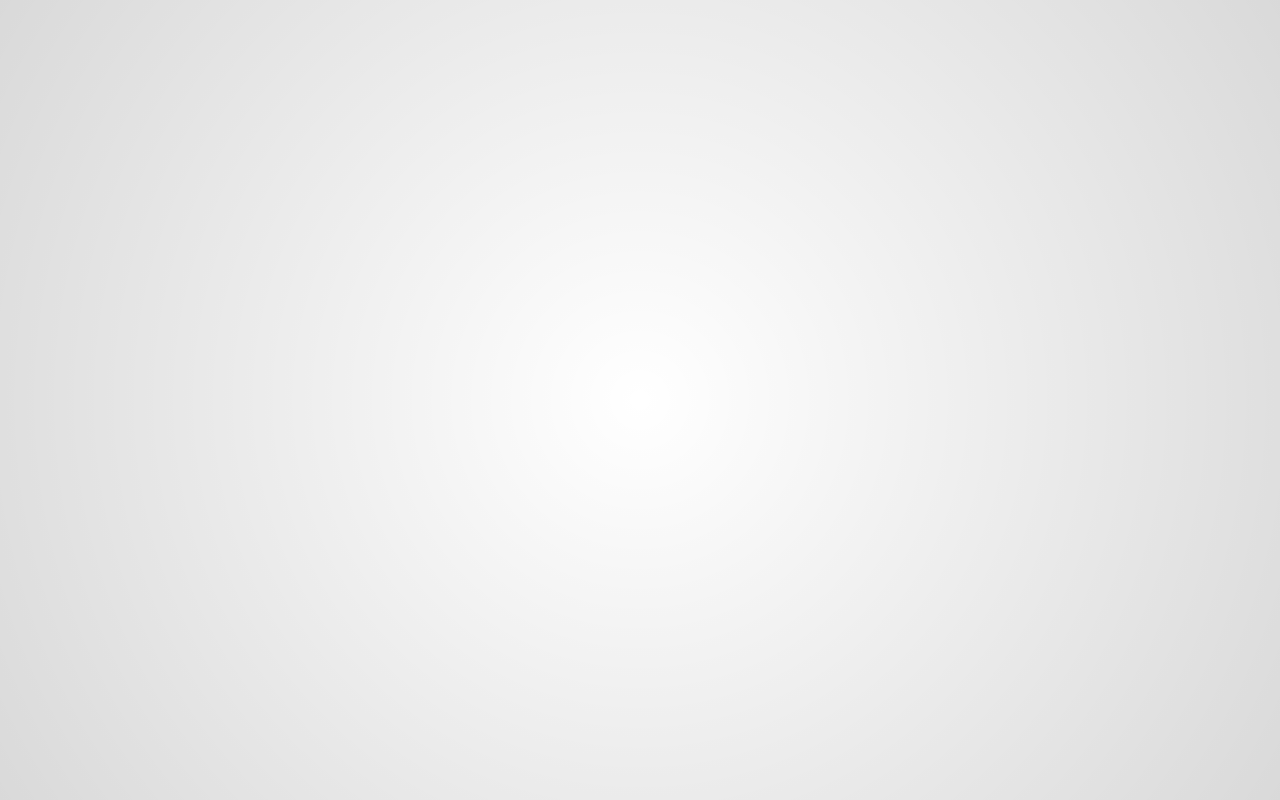
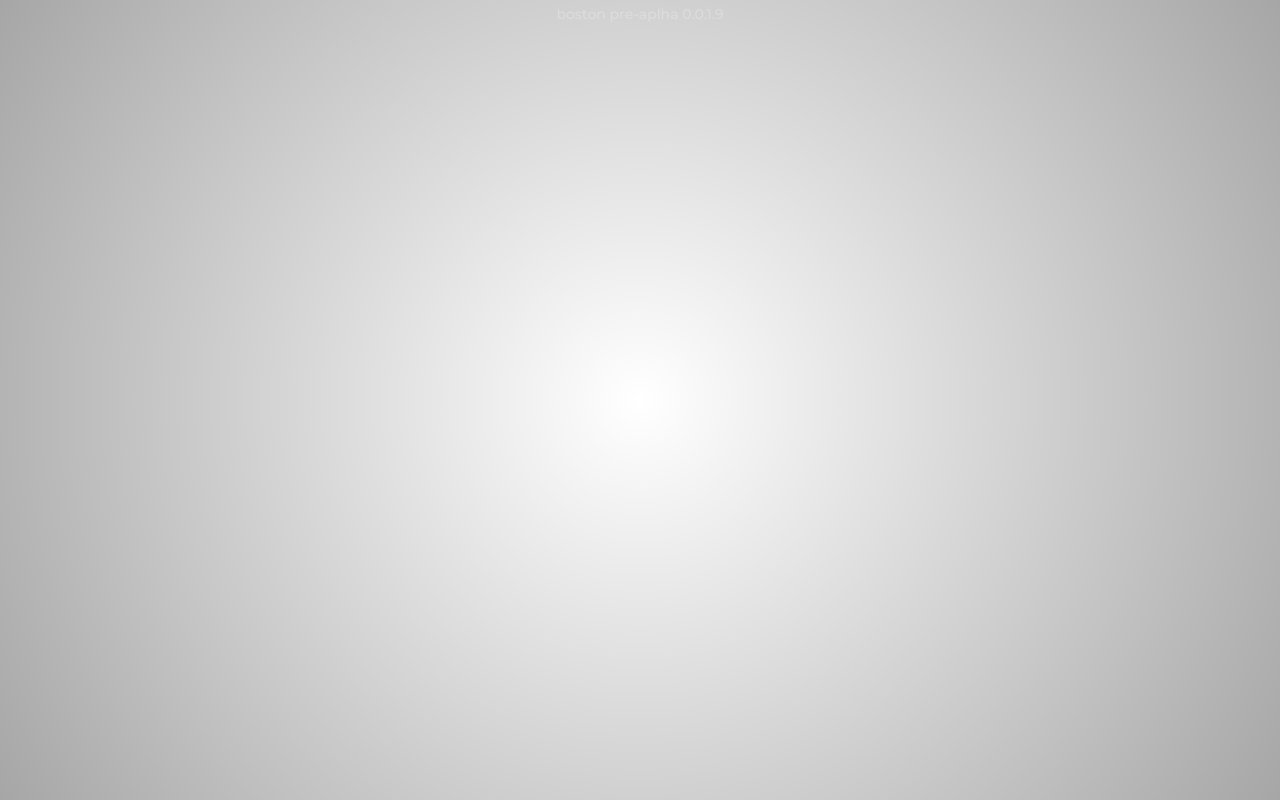
Before and after one commit to bostonrp/bostonrp, a Vue app: page / in a window 1280 px wide. Built offline with nearby package versions, Linux system fonts and the light colour scheme.

Commit message:
pre-alpha 0.0.1.9

```diff
--- a/src/server/api/Markers.ts
+++ b/src/server/api/Markers.ts
@@ -39,7 +39,7 @@ let m = new Marker({
     type: 0,
     position: new mp.Vector3(0, 0, 71),
     scale: 1,
-    color: new RGB(0, 255, 0)
-})
+    color: new RGB(37, 66, 109)
+});
 
 export default Markers;
--- a/src/server/events/playerConnect.ts
+++ b/src/server/events/playerConnect.ts
@@ -7,7 +7,7 @@ import terminal from "../modules/terminal";
 // CODE
 
 function playerConnect(player:PlayerMp) {
-    player.spawn(new mp.Vector3(0, 0, 71));
+    // player.spawn(new mp.Vector3(0, 0, 71));
 
     player.setClothes(2, 57, 0, 0);
     player.setClothes(4, 1, 0, 0);
--- a/src/web/App.vue
+++ b/src/web/App.vue
@@ -22,13 +22,13 @@ export default {
 </script>
 
 <template>
-    <div id="milkyway">
-
+    <div id="bostonrp">
+        <div class="server-build-tag">boston pre-aplha 0.0.1.9</div>
     </div>
 </template>
 
 <style lang="scss" scoped>
-#milkyway {
+#bostonrp {
     position: absolute;
 
     display: flex;
@@ -39,13 +39,28 @@ export default {
     width: 100%;
     height: 100%;
 
-    background: radial-gradient(circle at center, rgba(0, 0, 0, 0), rgb(0, 0, 0, 0.15));
+    background: radial-gradient(circle at center, rgba(0, 0, 0, 0), rgb(0, 0, 0, 0.35));
 }
 
-.test {
+.server-build-tag {
     position: absolute;
 
-    width: 100%;
-    height: 100%;
+    font-family: 'Montserrat Medium';
+    font-size: 14px;
+
+    display: flex;
+    justify-content: center;
+    align-items: center;
+
+    width: 200px;
+    height: auto;
+
+    margin: auto;
+    top: 5px;
+    left: 0;
+    right: 0;
+
+    color: #FCFCFC;
+    opacity: 0.25;
 }
 </style>
--- a/src/web/index.html
+++ b/src/web/index.html
@@ -4,7 +4,7 @@
     <meta http-equiv="Content-Type" content="text/html;charset=UTF-8" />
     <meta http-equiv="X-UA-Compatible" content="IE=edge">
     <meta name="viewport" content="width=device-width, initial-scale=1.0">
-    <title>User Interface (Milkyway Project)</title> <!-- <%= htmlWebpackPlugin.options.title %> -->
+    <title>User Interface (Boston RolePlay)</title> <!-- <%= htmlWebpackPlugin.options.title %> -->
   </head>
 
   <body>
--- a/src/web/main.js
+++ b/src/web/main.js
@@ -4,52 +4,28 @@
 import { createApp } from 'vue';
 import App from './App.vue';
 
-import { createI18n } from 'vue-i18n';
-
 import EventManager from './EventManager';
 
 // CODE
 
-global.events = new EventManager(true);
+const events = new EventManager(true);
 
-global.emit = (eventName, args) => {
+window.emit = (eventName, args) => {
     let [...args2] = args;
-    global.events.call(eventName, ...args2);
+    events.call(eventName, ...args2);
 }
 
-global.on = (eventName, handler) => {
-    global.events.add(eventName, handler);
+window.on = (eventName, handler) => {
+    events.add(eventName, handler);
 }
 
-global.off = (eventName) => {
-    global.events.remove(eventName);
+window.off = (eventName) => {
+    events.remove(eventName);
 }
-
-function loadLocaleMessages() {
-    const locales = require.context("./assets/locales", true, /[A-Za-z0-9-_,\s]+\.json$/i);
-    const messages = {};
-
-    locales.keys().forEach((key) => {
-        const matched = key.match(/([A-Za-z0-9-_]+)\./i);
-
-        if (matched && matched.length > 1) {
-            const locale = matched[1];
-            messages[locale] = locales(key);
-        }
-    });
-
-    return messages;
-}
-
-let VueI18n = createI18n({
-    locale: "ru",
-    fallbackLocale: "en",
-    messages: loadLocaleMessages()
-});
 
 let app = createApp(App);
 
 app.config.globalProperties.$mp = window.mp;
-app.config.globalProperties.$events = global.events;
+app.config.globalProperties.$events = events;
 
-app.use(VueI18n).mount('#app');
+app.mount('#app');
--- a/tsconfig.json
+++ b/tsconfig.json
@@ -5,7 +5,6 @@
         "baseUrl": ".",
         "paths": {
             "@shared/*": ["./src/shared/*"],
-            "@configs/server": ["./src/shared/configs/server.json"],
             "@database/*": ["./src/server/modules/database/models/*"]
         },
 
--- a/vue.config.js
+++ b/vue.config.cjs
@@ -1,12 +1,12 @@
 
 // REQUIRES
 
-import { defineConfig } from '@vue/cli-service';
-import CopyWebpackPlugin from 'copy-webpack-plugin';
+const { defineConfig } = require('@vue/cli-service');
+const CopyWebpackPlugin = require('copy-webpack-plugin');
 
 // CODE
 
-export default defineConfig({
+module.exports = defineConfig({
   transpileDependencies: true,
 
   outputDir: "./client_packages/cef",
@@ -61,4 +61,4 @@ export default defineConfig({
       })
     ]
   }
-})
+});
```
Also changed, not shown: src/client/api/Browser.ts (+6 -2 lines), src/server/api/Vehicles.ts (+16 -0 lines), src/server/modules/database/index.ts (+3 -4 lines).
